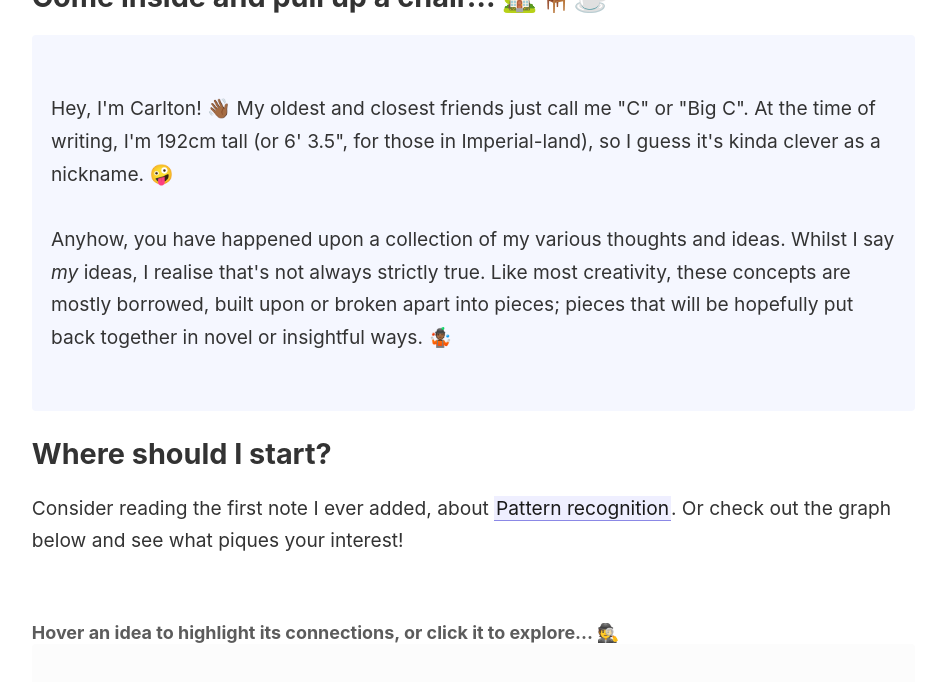
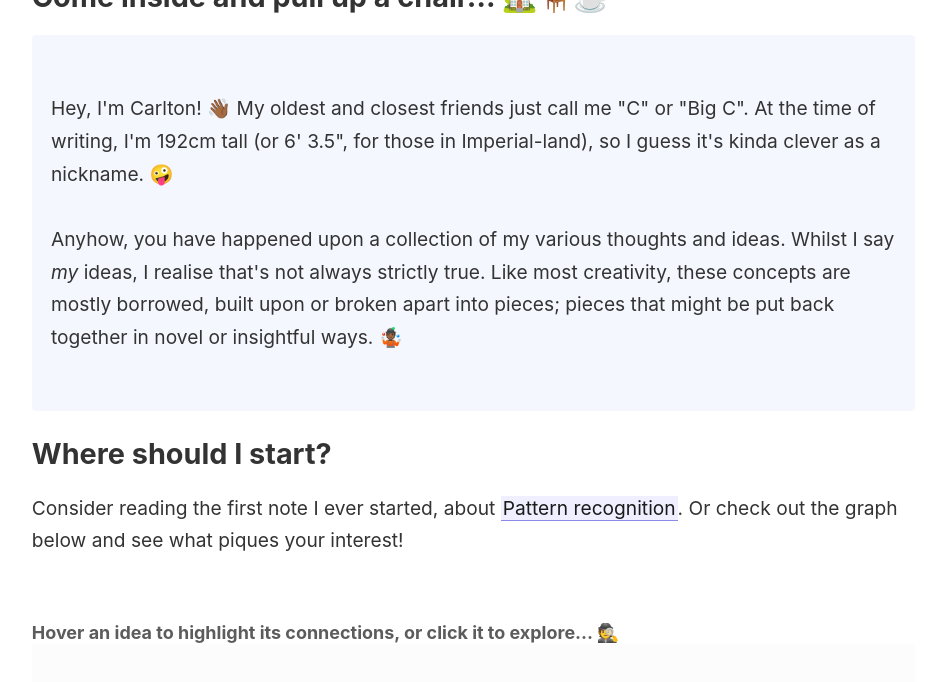
Before and after one commit to bigsee/digital-garden, a Jekyll site: the page built from _pages/index.md, in a window 1280 px wide and 900 px high, scrolled down 241 px. Shown: the top 682 px of the window, without its empty margins (45-973 px from the left). Built offline with Jekyll 4.4.1, drawn with Linux system fonts in a browser that asks for light colours; some of the changed text lies outside the part shown.

Commit message:
:memo: update intro

```diff
--- a/_pages/index.md
+++ b/_pages/index.md
@@ -8,15 +8,15 @@ permalink: /
 # Welcome to my digital garden! 🌱
 ## Come inside and pull up a chair... 🏡🪑☕️
 
-<p style="padding: 3em 1em; background: #f5f7ff; border-radius: 4px;">
+<p class="key-idea">
   Hey, I'm Carlton! 👋🏾 My oldest and closest friends just call me "C" or "Big C". At the time of writing, I'm 192cm tall (or 6' 3.5", for those in Imperial-land), so I guess it's kinda clever as a nickname. 🤪
   <br><br>
-  Anyhow, you have happened upon a collection of my various thoughts and ideas. Whilst I say <em>my</em> ideas, I realise that's not always strictly true. Like most creativity, these concepts are mostly borrowed, built upon or broken apart into pieces; pieces that will be hopefully put back together in novel or insightful ways. 🤹🏾
+  Anyhow, you have happened upon a collection of my various thoughts and ideas. Whilst I say <em>my</em> ideas, I realise that's not always strictly true. Like most creativity, these concepts are mostly borrowed, built upon or broken apart into pieces; pieces that might be put back together in novel or insightful ways. 🤹🏾
 </p>
 
 ## Where should I start?
 
-Consider reading the first note I ever added, about [[Pattern recognition]]. Or check out the graph below and see what piques your interest!
+Consider reading the first note I ever started, about [[Pattern recognition]]. Or check out the graph below and see what piques your interest!
 
 <p>
 
```
